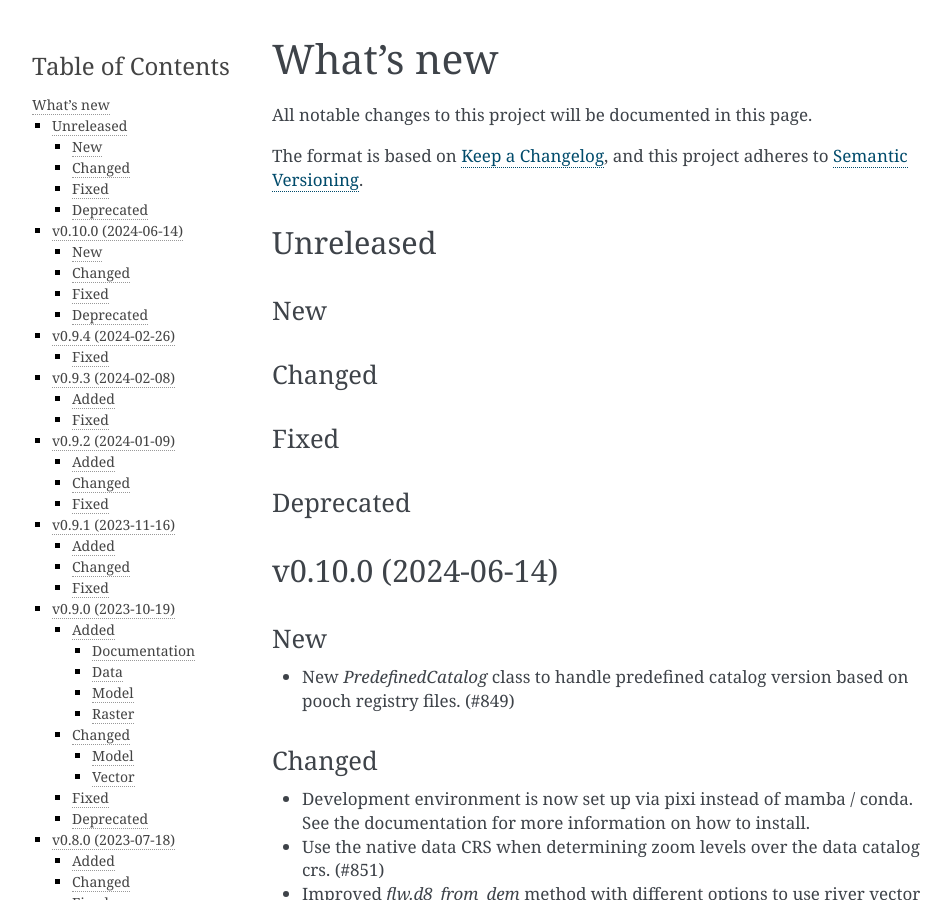
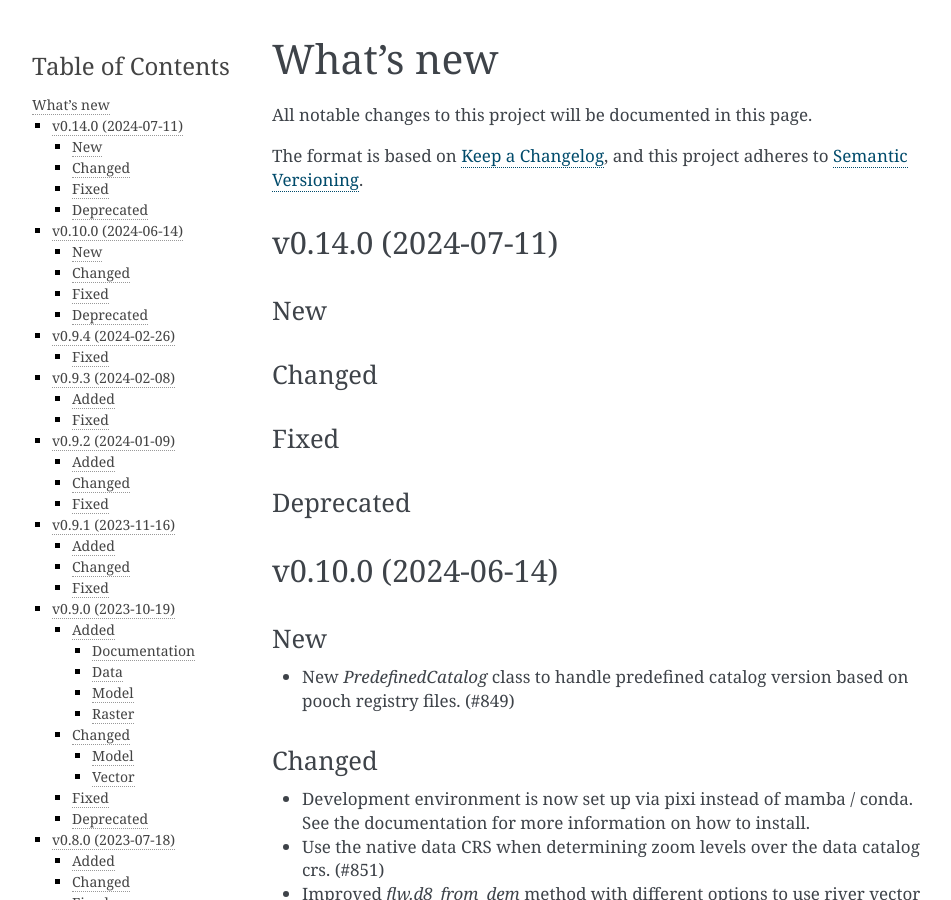
Before and after one commit to savente93/ci-playground, a Sphinx documentation site: the page built from docs/changelog.rst, in a window 1280 px wide and 900 px high. Shown: the whole window, without its empty margins (148-1099 px from the left). Built offline with Sphinx 7.4.7, drawn with Linux system fonts in a browser that asks for light colours.

Commit message:
prepare for release v0.14.0

```diff
--- a/docs/changelog.rst
+++ b/docs/changelog.rst
@@ -7,8 +7,8 @@ The format is based on `Keep a Changelog`_, and this project adheres to
 `Semantic Versioning`_.
 
 
-Unreleased
-==========
+v0.14.0 (2024-07-11)
+====================
 
 New
 ---
--- a/hydromt/__init__.py
+++ b/hydromt/__init__.py
@@ -2,4 +2,4 @@
 
 GREETING = "Greetings stranger!"
 
-__version__ = "0.13.0"
+__version__ = "0.14.0"
```
